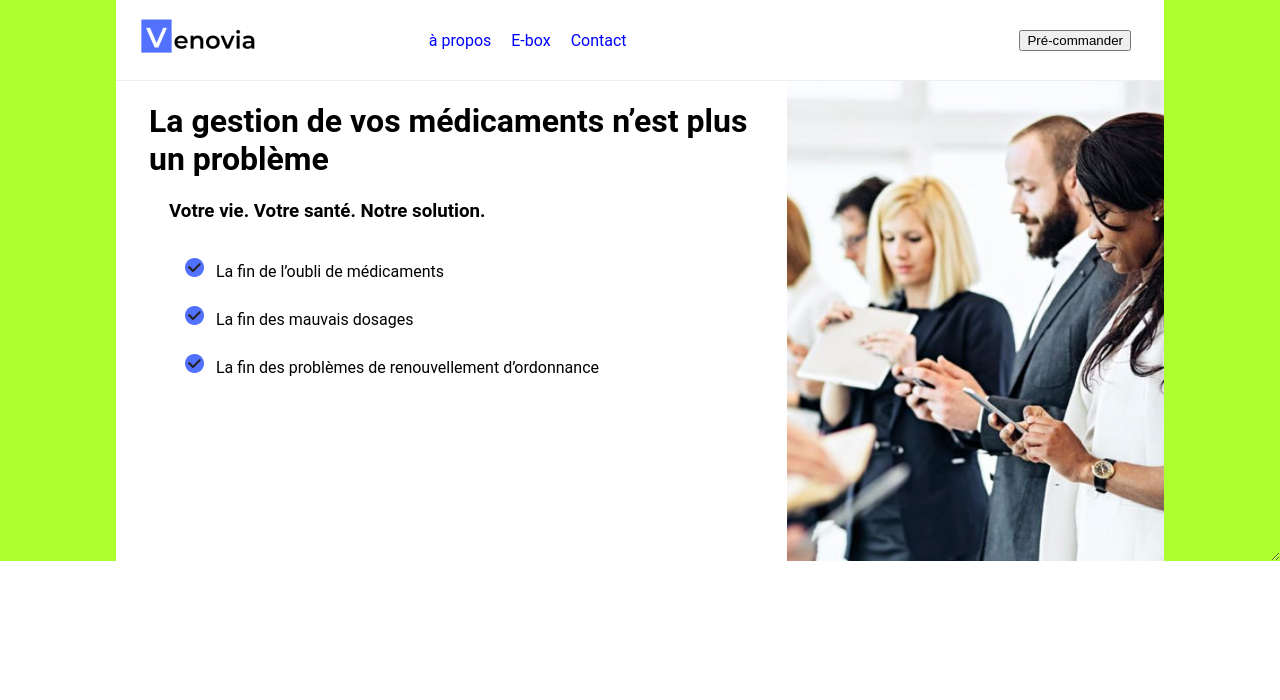
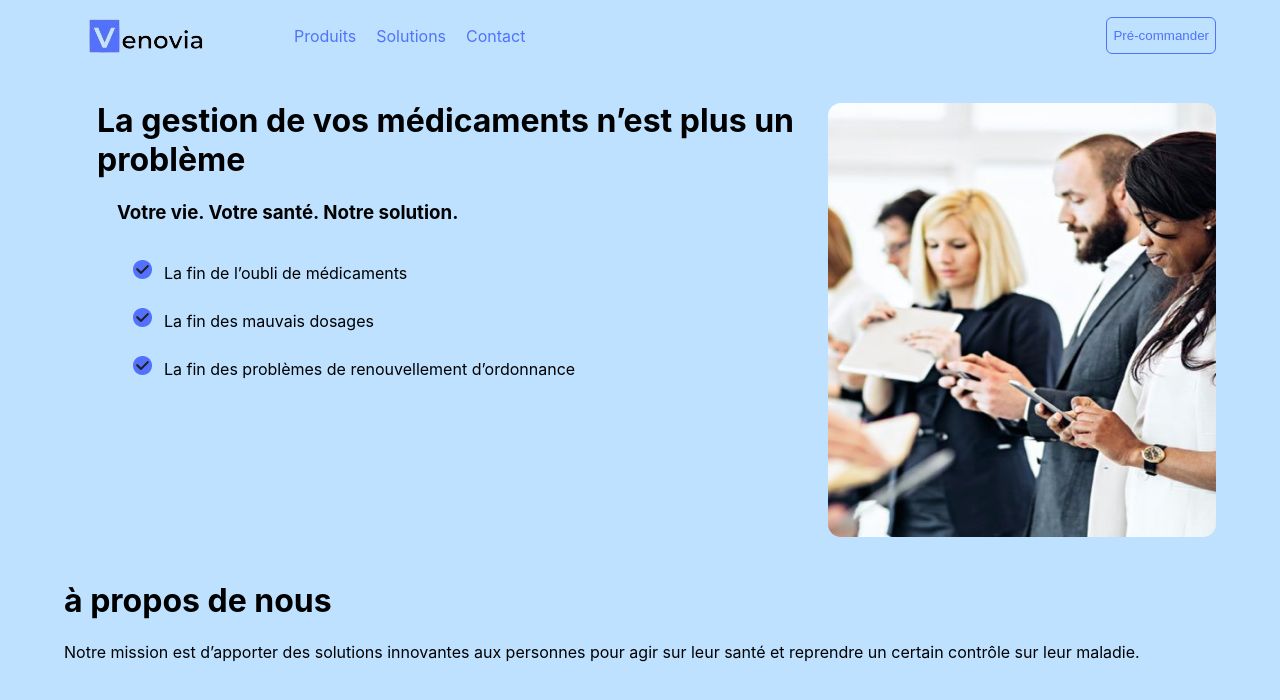
Before and after one commit to saifbacari/venovia-app, a React (Create React App) app: page / in a window 1280 px wide. Shown: the top 700 px of the page. Built offline with nearby package versions, Linux system fonts and the light colour scheme.

Commit message:
frame modified

```diff
--- a/src/App.js
+++ b/src/App.js
@@ -1,10 +1,16 @@
 import { Fragment } from 'react';
+import AboutPage from './components/Layout/AboutPage';
+import styles from './components/UI/MainCart.module.css';
 import Header from './components/Layout/Header';
+import MainCart from './components/UI/MainCart';
 
 function App() {
   return (
     <Fragment>
-      <Header />
+      <MainCart className={styles.input}>
+        <Header />
+        <AboutPage />
+      </MainCart>
     </Fragment>
   );
 }
--- /dev/null
+++ b/src/components/Layout/AboutPage.js
@@ -0,0 +1,29 @@
+import React from "react";
+import { Fragment } from "react";
+
+
+import classes from "./AboutPage.module.css";
+
+const AboutPage = (props) => {
+  return (
+    <Fragment>
+      <div className={classes["banner-a-propos"]}>
+        <div className={classes["banner-image-text"]}>
+          <div className={classes["banner-text"]}>
+            <h1>à propos de nous</h1>
+            <p>
+              Notre mission est d’apporter des solutions innovantes aux
+              personnes pour agir sur leur santé et reprendre un certain
+              contrôle sur leur maladie.
+            </p>
+          </div>
+          <div className={classes["timeline-summary"]}></div>
+        </div>
+      </div>
+    </Fragment>
+  );
+};
+
+export default AboutPage;
+
+//faire fichier css commun pr ts les elements qui sont repris
--- /dev/null
+++ b/src/components/Layout/AboutPage.module.css
@@ -0,0 +1,8 @@
+.banner-image-text {
+    display: flex;
+    justify-content: space-between ;
+    height: 480px;
+    overflow: hidden;
+
+   width: auto;
+   }
--- a/src/components/Layout/Header.js
+++ b/src/components/Layout/Header.js
@@ -1,41 +1,16 @@
 import { Fragment } from 'react';
-import MainCart from '../UI/MainCart';
 import classes from './Header.module.css'
+import Navbar from '../UI/Navbar/Navbar';
+import Banner from '../UI/Banner/Banner';
 
-import headerImage from '../../assets/banner-main.png';
-import  logoBanner from '../../assets/logo-venovia.png';
 
 const Header = props => {
     return <Fragment>
-        <MainCart className={classes.input}>
             <div className={classes['container-centered']}>
-                <navbar className={classes.navbar}>
-                        <img src={logoBanner} alt='img-banner' />
-                        <ul className={classes['list-navbar']}>
-                            <li>à propos</li>
-                            <li>E-box</li>
-                            <li>Contact</li>
-                        </ul>
-                        <button>Pré-commander</button>
-                    </navbar>
-                <div className={classes['banner-image-text']}>
-                        <div className={classes['banner-text']}>
-                            <h1>La gestion de vos médicaments n’est plus un problème</h1>
-                            <h3>Votre vie. Votre santé. Notre solution.</h3>
-                            <ul className={classes['list-banner']}>
-                                <li>La fin de l’oubli de médicaments</li>
-                                <li>La fin des mauvais dosages</li>
-                                <li>La fin des problèmes de renouvellement d’ordonnance</li>
-                            </ul>
-                        </div>
-                        <img src={headerImage} alt='immage banner'/>
-                </div>
+              <Navbar />
+              <Banner />
             </div>
-        </MainCart>
     </Fragment>
 }
 
 export default Header;
-
-//ajouter les css avec les classnames pour le header
-//le faire pour l'image banner-main(utiliser la 2e façon d'add du css comme on l'integre à Header.module.css)
--- a/src/components/Layout/Header.module.css
+++ b/src/components/Layout/Header.module.css
@@ -1,74 +1,8 @@
-.container-centered {
-    resize: both;
-    overflow: auto;
-    padding-left: 116px;
-    padding-right: 116px;
-}
 
-.navbar {
-    top:0;
-    left: 0;
-    background-color: white;
-    width: 100%;
-    height: 5rem;
-    display: flex;
-    justify-content: space-between;
-    align-items: center;
-    border-bottom: 1px solid #eee;
-}
 
-.list-navbar {
-    color:blue;
-    padding-right: 300px;
-}
 
-.list-navbar li {
-    display: inline-block;
-    margin: 10px;
-}
+
 
 .navbar button {
     margin-right: 33px;
 }
-
-
-.banner-image-text {
- display: flex;
- justify-content: space-between ;
- height: 480px;
- overflow: hidden;
- background-color: white;
-width: auto;
-}
-
-.list-banner{
-    display:block;
-    list-style: circle;
-    margin-bottom: 13px;
-    list-style: url('../../assets/bullet-ticker.png');
-    padding-left: 62px;
-}
-
-.list-banner li {
-    padding-top: 17px;
-    padding-left: 5px;
-}
-
-li:not(:last-child) {
-    margin-bottom: 8px;
- }
-
-
-
-
-.banner-text{
-    color:black;
-    object-fit: cover;
-    top: 82px;
-    padding-left: 33px;
-}
-
-
-.banner-text h3 {
-    padding-left: 20px;
-}
--- /dev/null
+++ b/src/components/UI/Banner/Banner.js
@@ -0,0 +1,23 @@
+import classes from './banner.module.css'
+import headerImage from '../../../assets/banner-main.png'
+
+const Banner = () => {
+    return (
+            <div>
+                <div className={classes['banner-image-text']}>
+                        <div className={classes['banner-text']}>
+                            <h1>La gestion de vos médicaments n’est plus un problème</h1>
+                            <h3>Votre vie. Votre santé. Notre solution.</h3>
+                            <ul className={classes['list-banner']}>
+                                <li>La fin de l’oubli de médicaments</li>
+                                <li>La fin des mauvais dosages</li>
+                                <li>La fin des problèmes de renouvellement d’ordonnance</li>
+                            </ul>
+                        </div>
+                        <img src={headerImage} className={classes['image-banner']} alt='pic banner'/>
+                </div>
+            </div>
+    )
+}
+
+export default Banner;
--- /dev/null
+++ b/src/components/UI/Banner/banner.module.css
@@ -0,0 +1,45 @@
+.banner-image-text {
+    display: flex;
+    justify-content: space-between ;
+    height: 480px;
+    overflow: hidden;
+   width: auto;
+   }
+
+
+.list-banner{
+    display:block;
+    list-style: circle;
+    margin-bottom: 13px;
+    list-style: url('../../../assets/bullet-ticker.png');
+    padding-left: 62px;
+}
+
+.list-banner li {
+    padding-top: 17px;
+    padding-left: 5px;
+}
+
+li:not(:last-child) {
+    margin-bottom: 8px;
+ }
+
+.image-banner {
+    width: 40%;
+    margin: 23px 0;
+    margin-left: 12px;
+    border-radius: 13px;
+}
+
+
+.banner-text{
+    color:black;
+    object-fit: cover;
+    top: 82px;
+    padding-left: 33px;
+}
+
+
+.banner-text h3 {
+    padding-left: 20px;
+}
--- a/src/components/UI/MainCart.module.css
+++ b/src/components/UI/MainCart.module.css
@@ -1,6 +1,19 @@
 .card {
-    background: greenyellow;
-    font-family: 'Roboto','light', sans-serif;
-    height:100%;
-    width: 100%;
+    padding-inline: 5%;
+    background-color: rgb(190, 225, 255);
 }
+
+
+
+
+
+/* .banner-image-text {
+    display: flex;
+    justify-content: space-between ;
+    height: 480px;
+    overflow: hidden;
+    background-color: white;
+   width: auto;
+   } */
+
+/* mettre tous les trucs en commun entre header et */
--- /dev/null
+++ b/src/components/UI/Navbar/Navbar.js
@@ -0,0 +1,20 @@
+import classes from "./navbar.module.css";
+import logoBanner from "../../../assets/logo-venovia.png";
+
+const Navbar = () => {
+  return (
+    <>
+      <navbar className={classes.navbar}>
+            <img src={logoBanner} alt="img-banner" />
+            <ul className={classes["list-navbar"]}>
+                <li>Produits</li>
+                <li>Solutions</li>
+                <li>Contact</li>
+            </ul>
+        <button className={classes["button-navbar"]}>Pré-commander</button>
+      </navbar>
+    </>
+  );
+};
+
+export default Navbar;
--- /dev/null
+++ b/src/components/UI/Navbar/navbar.module.css
@@ -0,0 +1,26 @@
+.navbar {
+    display: flex;
+    flex-direction: row;
+}
+
+.list-navbar {
+    display: flex;
+    color:#5073FC;
+
+    list-style: none;
+}
+
+.list-navbar li {
+    margin: 10px;
+}
+
+.button-navbar {
+
+    height: 37px;
+    margin-top: 17px;
+    margin-left: auto;
+    background-color:  rgb(190, 225, 255);
+    border: 1px solid #5073FC;
+    color: #5073FC;
+    border-radius: 6px;
+}
```
Also changed, not shown: src/assets/hands.png (added), src/assets/logo-venovia.png, src/components/UI/buttons/headerCartButtonMain.js (renamed from src/components/Layout/buttons/headerCartButtonMain.js).
